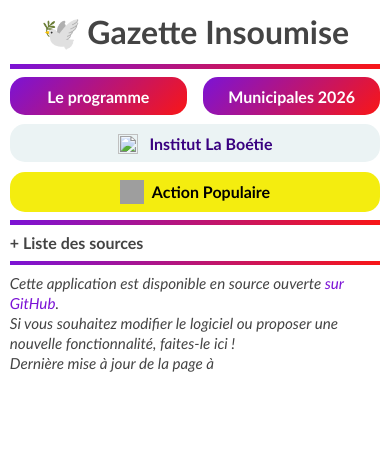
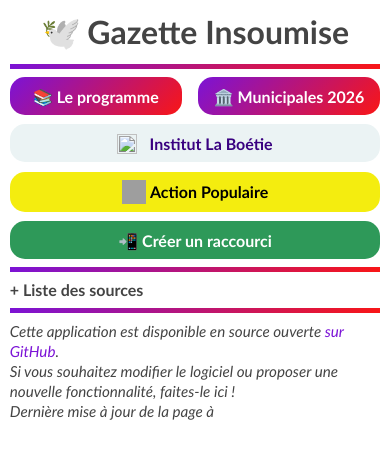
Before and after one commit to haysberg/gazette, a FastAPI app: template templates/index.html in a window 390 px wide. Shown: the top 459 px of the page. Run offline with FastAPI, Linux system fonts and the light colour scheme; the template is opened without the code that fills it, so the values that code supplies are empty; grey boxes are pictures that could not be loaded.

Commit message:
Added more info for PWA + Install button

```diff
--- a/static/style.css
+++ b/static/style.css
@@ -131,7 +131,6 @@ small>a:visited {
     transition: background-color 0.3s, color 0.3s;
     background-image: linear-gradient(135deg, var(--primary), var(--secondary));
     color: white;
-    font-style: bold;
     border-radius: 15px;
     white-space: nowrap;
 }
@@ -205,7 +204,7 @@ summary {
 #action-pop img {
     width: 1.5em;
     height: 1.5em;
-    margin-right: 0.5em;
+    margin-right: 0.5rem;
     vertical-align: middle;
 }
 
@@ -225,6 +224,12 @@ hr {
     border: none;
     height: 0.3em; /* Adjust the height of the hr element */
     background-image: linear-gradient(135deg, #7b13d6, #f91616); /* Adjust the colors as needed */
+}
+
+#install-button {
+    background-image: none;
+    display: none;
+    background-color: #2e9959;
 }
 
 @media only screen and (max-width: 480px) {
@@ -255,4 +260,12 @@ hr {
     #sources {
         text-align: left;
     }
+
+    #install-button {
+        display: inline;
+    }
+
+    #action-pop img {
+        margin: 0;
+    }
 }
--- a/templates/index.html
+++ b/templates/index.html
@@ -10,9 +10,15 @@
 		content="Gazette Insoumise est un agrégateur de flux qui regroupe les dernières nouvelles des médias alternatifs et indépendants de la gauche de rupture.">
 	<meta name="referrer" content="same-origin">
 	<link rel="stylesheet" type="text/css" href="static/style.css">
-	<link rel="apple-touch-icon" sizes="180x180" href="static/apple-touch-icon.png">
-	<link rel="icon" type="image/png" sizes="32x32" href="static/favicon-32x32.png">
-	<link rel="icon" type="image/png" sizes="16x16" href="static/favicon-16x16.png">
+	<link rel="icon" type="image/x-icon" href="static/icons/favicon_96x96.png">
+	<link rel="icon" type="image/png" sizes="192x192" href="static/icons/android_chrome_192x192.png"/>
+	<link rel="icon" type="image/png" sizes="512x512" href="static/icons/android_chrome_512x512.png"/>
+	<link rel="icon" type="image/png" sizes="180x180" href="static/icons/apple_touch_icon.png"/>
+	<link rel="icon" type="image/png" sizes="16x16" href="static/icons/favicon_16x16.png"/>
+	<link rel="icon" type="image/png" sizes="32x32" href="static/icons/favicon_32x32.png"/>
+	<link rel="icon" type="image/png" sizes="96x96" href="static/icons/favicon_96x96.png"/>
+	<link rel="icon" type="image/png" sizes="150x150" href="static/icons/mstile_150x150.png"/>
+	<link rel="icon" type="image/png" sizes="512x512" href="static/icons/safari_pinned_tab.png"/>
 	<link rel="manifest" href="static/site.webmanifest">
 </head>
 
@@ -21,15 +27,17 @@
 		<h1 id="title"><span id="random-emoji"></span>Gazette Insoumise</h1>
 		<hr style="margin-top: 0;">
 		<div class="liens-lfi">
-			<a href="https://programme.lafranceinsoumise.fr/" target="_blank"><B>Le programme</B></a>
-			<a href="https://programme.lafranceinsoumise.fr/municipales-2026/" target="_blank"><B>Municipales
-					2026</B></a>
-			<a id="ilb" href="https://institutlaboetie.fr/" target="_blank"><img
-					src="https://institutlaboetie.fr/wp-content/uploads/2020/03/LOGO-FAVICON.png"><B> Institut La
-					Boétie</B></B></a>
-			<a id="action-pop" href="https://actionpopulaire.fr/" target="_blank"><img
-					src="https://raw.githubusercontent.com/lafranceinsoumise/actionpopulaire.fr/refs/heads/staging/agir/front/components/genericComponents/logos/action-populaire_primary_mini.svg"><B>Action
-					Populaire</B></a>
+			<a href="https://programme.lafranceinsoumise.fr/" target="_blank"><B>📚 Le programme</B></a>
+			<a href="https://programme.lafranceinsoumise.fr/municipales-2026/" target="_blank"><B>🏛️ Municipales 2026</B></a>
+			<a id="ilb" href="https://institutlaboetie.fr/" target="_blank">
+				<img src="https://institutlaboetie.fr/wp-content/uploads/2020/03/LOGO-FAVICON.png">
+				<B> Institut La Boétie</B>
+			</a>
+			<a id="action-pop" href="https://actionpopulaire.fr/" target="_blank">
+				<img src="https://raw.githubusercontent.com/lafranceinsoumise/actionpopulaire.fr/refs/heads/staging/agir/front/components/genericComponents/logos/action-populaire_primary_mini.svg">
+				<B>Action Populaire</B>
+			</a>
+			<a id="install-button" hidden><B>📲 Créer un raccourci</B></a>
 		</div>
 		<hr>
 		<details id="feed-list" open>
@@ -72,14 +80,27 @@
 </body>
 
 <script>
-	emoji_list = ["🐢", "🇵🇸", "🍉", "✊", "🔺", "🌈", "🗞️", "📬", "🕊️"]
+	// Random emoji for header
+	emoji_list = ["🐢", "🇵🇸", "🍉", "✊", "🔺", "🌈", "📬", "🕊️"]
 	document.getElementById("random-emoji").innerText = emoji_list[Math.floor(Math.random() * emoji_list.length)];
 
+	// Closing sources summary on phone for better lisibility
 	if (window.matchMedia && window.matchMedia("(max-width: 480px)").matches) {
 		console.log("Fermeture des sources sur téléphone.")
 		feed_element = document.getElementById("feed-list");
 		feed_element.open = false;
 	}
+
+	// Handling install prompt on button press
+	let installPrompt = null;
+	const installButton = document.querySelector("#install-button");
+
+	window.addEventListener("beforeinstallprompt", (event) => {
+		event.preventDefault();
+		installPrompt = event;
+		installButton.removeAttribute("hidden");
+	});
+
 </script>
 
 </html>
```
Also changed, not shown: static/android-chrome-192x192.png (deleted), static/android-chrome-512x512.png (deleted), static/apple-touch-icon.png (deleted), static/favicon-16x16.png (deleted), static/favicon-32x32.png (deleted), static/favicon.ico (deleted), static/icons/android_chrome_192x192.png (added), static/icons/android_chrome_512x512.png (added), static/icons/apple_touch_icon.png (added), static/icons/favicon_16x16.png (added), static/icons/favicon_32x32.png (added), static/icons/favicon_96x96.png (added), static/icons/mstile_150x150.png (added), static/icons/safari_pinned_tab.png (added), 1 more files, 2 other files.
